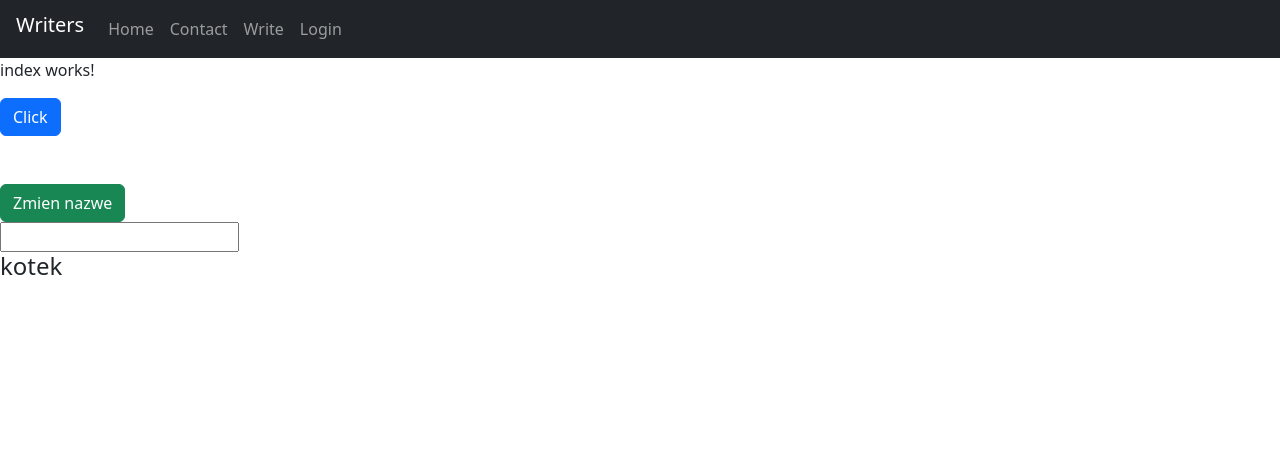
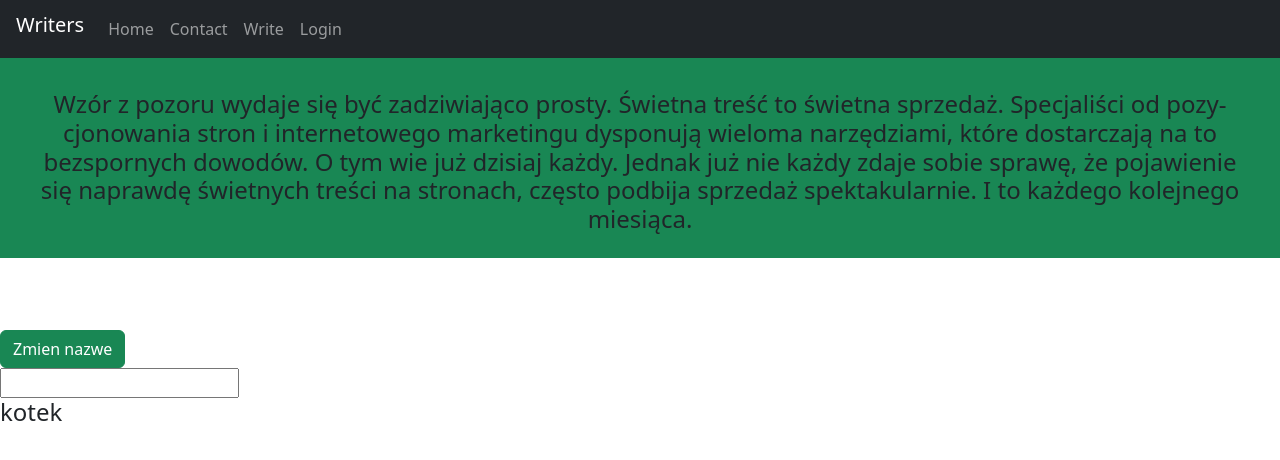
Before and after one commit to Dawid997420/kako-ang-4-create, an Angular app: page / in a window 1280 px wide. Shown: the top 460 px of the page. Built offline with nearby package versions, Linux system fonts and the light colour scheme.

Commit message:
change-low-val

```diff
--- a/src/app/index/index.component.html
+++ b/src/app/index/index.component.html
@@ -1,3 +1,40 @@
-<p>index works!</p>
 
-<button class="btn btn-primary">Click</button>
+
+
+
+
+
+<div class="container-fluid">
+
+
+
+
+    <div class="row">
+
+                <div class="aboutUs bg-success p-4 " style="height:200px; text-align:center;" >
+
+                <h4  class="m-2"> Wzór z pozo­ru wyda­je się być zadzi­wia­jąco pro­sty. Świetna treść to świet­na sprze­daż.
+                     Spec­jal­iści od pozy­cjonowa­nia stron i inter­ne­towego mar­ketingu dys­ponują wie­lo­ma narzę­dzia­mi,
+                      któ­re dostar­czają na to bezs­pornych dowo­dów. O tym wie już dzi­siaj każ­dy.
+                      Jed­nak już nie każ­dy zda­je sobie spra­wę, że pojaw­ie­nie się napraw­dę świet­nych tre­ści na stro­nach,
+                    czę­sto pod­bija sprze­daż spek­taku­larnie. I to każ­de­go kole­jnego mie­sią­ca.
+                </h4>
+
+                </div>
+
+    </div>
+
+
+
+    <div class="row">
+
+
+
+
+
+
+    </div>
+
+
+
+</div>
```
